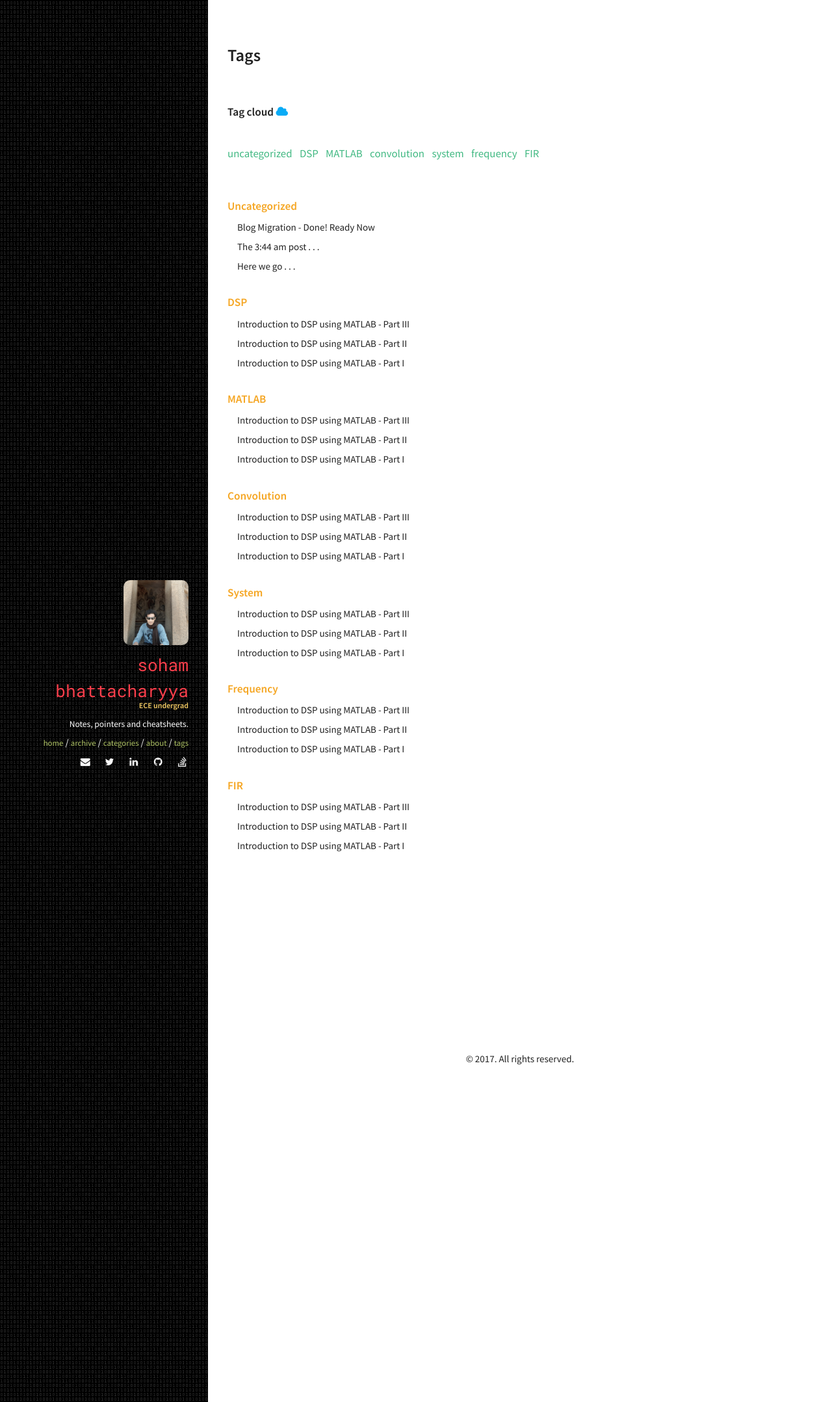
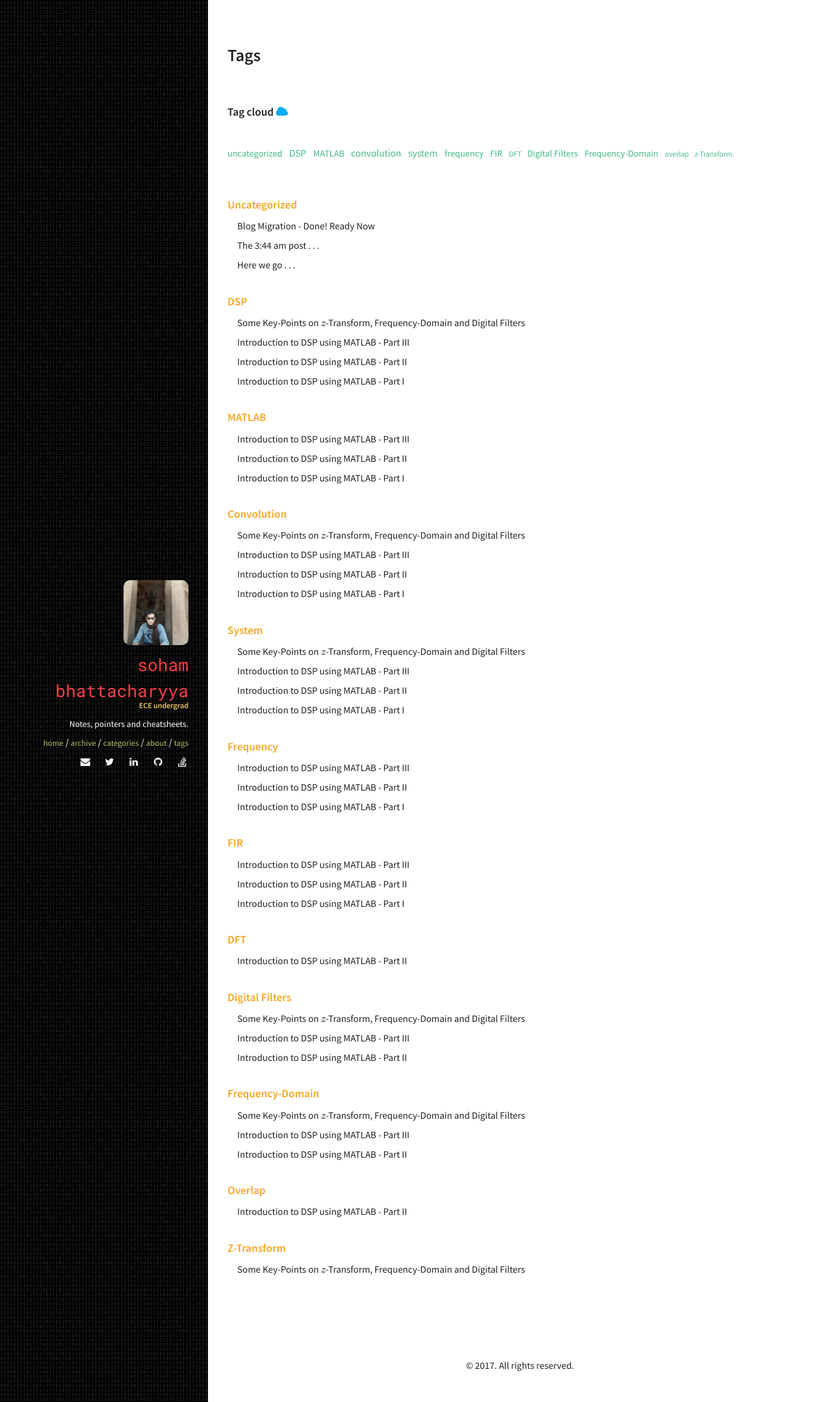
Before and after one commit to sohambhattacharyya/sohambhattacharyya.github.io, a Jekyll site: the page built from tags.html, in a window 1280 px wide. Shown: the whole page at 65% size. Built offline with Jekyll 4.4.1, drawn with Linux system fonts in a browser that asks for light colours; formulas are drawn with MathJax 3.

Commit message:
Created a post.

```diff
--- a/_posts/2017-09-25-Introduction-to-DSP-using-MATLAB-Part-II.markdown
+++ b/_posts/2017-09-25-Introduction-to-DSP-using-MATLAB-Part-II.markdown
@@ -3,7 +3,7 @@ layout: post
 title: "Introduction to DSP using MATLAB - Part II"
 date: 2017-09-26 00:00:10
 categories: DSP
-tags: [DSP, MATLAB, convolution, system, frequency, FIR]
+tags: [DSP, MATLAB, convolution, system, frequency, FIR, DFT, Digital Filters, Frequency-Domain, overlap]
 comments: true
 ---
 A [link][part1] to the previous part, a [link][part3] to the next part and a [link][part4] to the references part.
--- a/_posts/2017-09-28-Introduction-to-DSP-using-MATLAB-Part-III.markdown
+++ b/_posts/2017-09-28-Introduction-to-DSP-using-MATLAB-Part-III.markdown
@@ -3,7 +3,7 @@ layout: post
 title: "Introduction to DSP using MATLAB - Part III"
 date: 2017-10-03 02:47:00
 categories: DSP
-tags: [DSP, MATLAB, convolution, system, frequency, FIR]
+tags: [DSP, MATLAB, convolution, system, frequency, Frequency-Domain, FIR, Digital Filters]
 comments: true
 ---
 A [link][part2] to the previous part, a [link][part1] to the first part and a [link][part4] to the references part.
--- /dev/null
+++ b/_posts/2017-10-11-Some-Key-Points-on-z-Transform-Frequency-Domain-and-Digital-Filters.markdown
@@ -0,0 +1,12 @@
+---
+layout: post
+title: "Some Key-Points on \\(z\\)-Transform, Frequency-Domain and Digital Filters"
+date: 2017-10-11 10:42:00
+categories: DSP
+tags: [DSP, z-Transform, convolution, system, Frequency-Domain, Digital Filters]
+comments: true
+---
+
+### Under Build
+
+I have tried to jot down some of the most used concepts in as compact form as possible.
```
